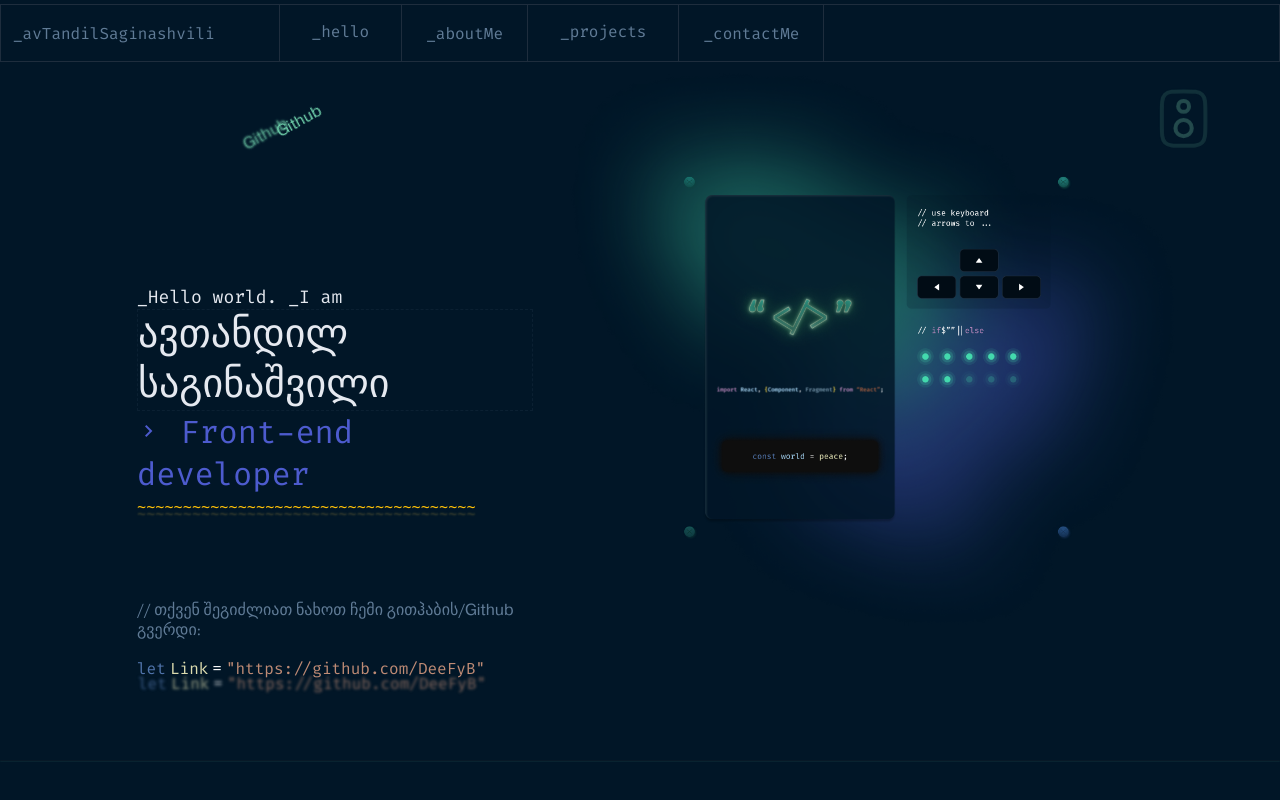
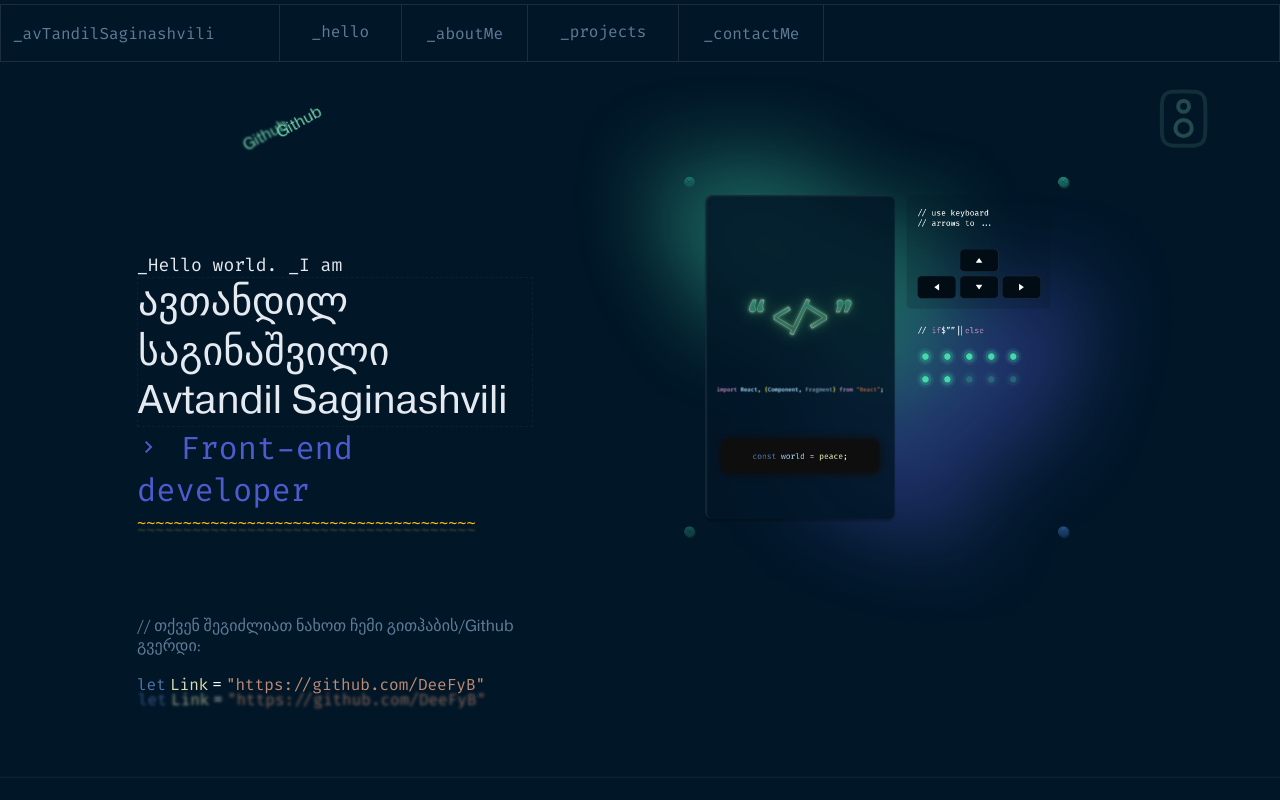
Before and after one commit to DeeFyB707/asportfel, a React (Create React App) app: page / in a window 1280 px wide. Shown: the top 800 px of the page. Built offline with nearby package versions, Linux system fonts and the light colour scheme.

Commit message:
Name update

```diff
--- a/src/index.jsx
+++ b/src/index.jsx
@@ -57,12 +57,12 @@ class App extends Component {
 
             <div className="row">
 
-            <div className="col-md-5 col-12 pt-5">
+            <div className="col-md-5 col-12 pt-3">
 
             <div className="textbox">
 
             <p className="p-hello">_Hello world. _I am</p>
-            <h2 className="h2-name">ავთანდილ საგინაშვილი</h2>
+            <h2 className="h2-name">ავთანდილ საგინაშვილი<br />Avtandil Saginashvili</h2>
             <p className="p-frontend"><span class="material-symbols-outlined">
                 chevron_right
                 </span>&nbsp;Front-end developer
```
